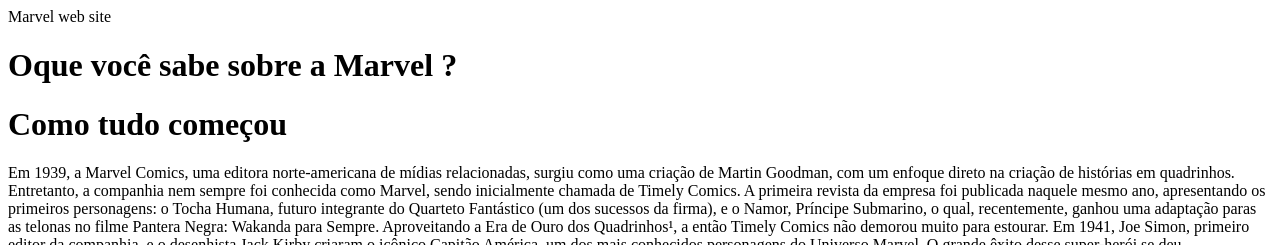
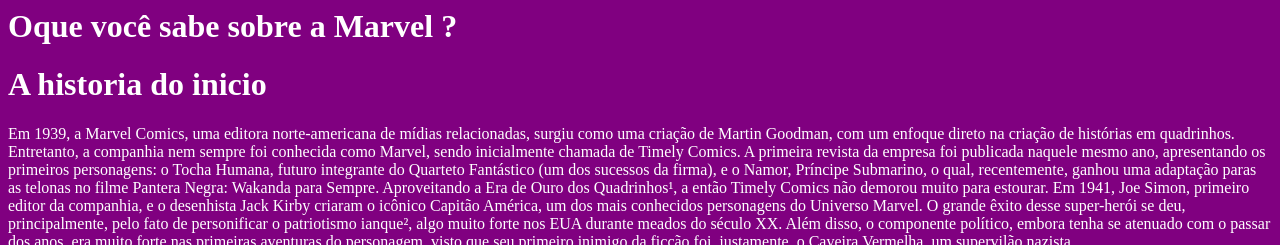
Before and after one commit to mariaimotioassis/marvel-website-, a plain HTML site: page index.html in a window 1280 px wide. Shown: the top 245 px of the page. Drawn offline with Linux system fonts and the light colour scheme.

Commit message:
Add files via upload

```diff
--- a/index.html
+++ b/index.html
@@ -1,11 +1,16 @@
+<head>
+<link rel="stylesheet" href="style.css" />
+<title>Thegalaxyguardian</title>
+</head>
+
 <body>
 
-<header>Marvel web site</header>
+<header>
 
 
 <h1>Oque você sabe sobre a Marvel ?</h1>
 
-<h1>Como tudo começou</h1>
+<h1>A historia do inicio</h1>
 <p>Em 1939, a Marvel Comics, uma editora norte-americana de mídias relacionadas, surgiu como uma criação de Martin Goodman, com um enfoque direto na criação de histórias em quadrinhos. Entretanto, a companhia nem sempre foi conhecida como Marvel, sendo inicialmente chamada de Timely Comics. A primeira revista da empresa foi publicada naquele mesmo ano, apresentando os primeiros personagens: o Tocha Humana, futuro integrante do Quarteto Fantástico (um dos sucessos da firma), e o Namor, Príncipe Submarino, o qual, recentemente, ganhou uma adaptação paras as telonas no filme Pantera Negra: Wakanda para Sempre.
 
     Aproveitando a Era de Ouro dos Quadrinhos¹, a então Timely Comics não demorou muito para estourar. Em 1941, Joe Simon, primeiro editor da companhia, e o desenhista Jack Kirby criaram o icônico Capitão América, um dos mais conhecidos personagens do Universo Marvel. O grande êxito desse super-herói se deu, principalmente, pelo fato de personificar o patriotismo ianque², algo muito forte nos EUA durante meados do século XX. Além disso, o componente político, embora tenha se atenuado com o passar dos anos, era muito forte nas primeiras aventuras do personagem, visto que seu primeiro inimigo da ficção foi, justamente, o Caveira Vermelha, um supervilão nazista.</p>
--- a/style.css
+++ b/style.css
@@ -0,0 +1,4 @@
+body{
+    color: white;
+    background: purple;
+}
```
